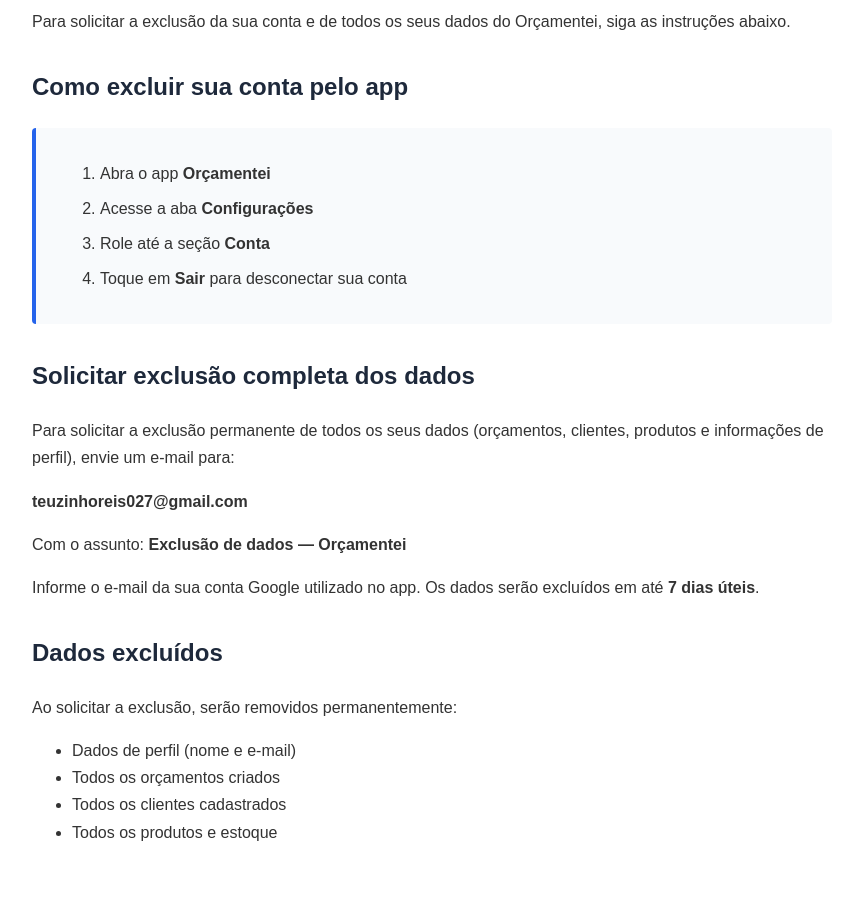
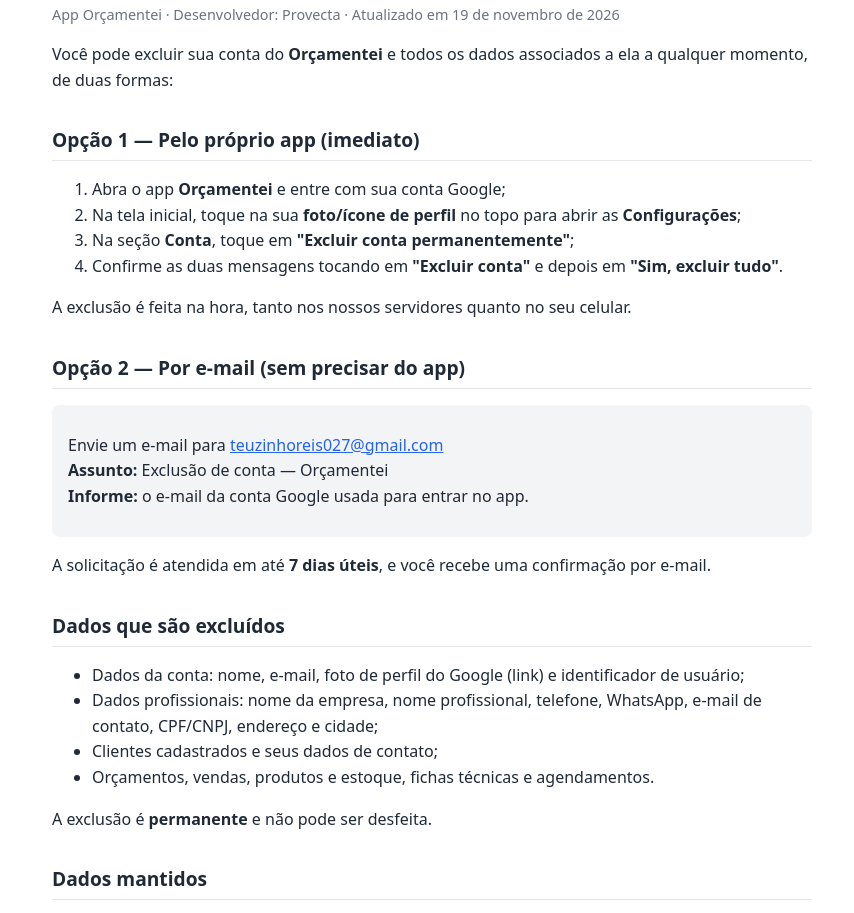
Before and after one commit to MateusDosReisF/orcamentei-privacy, a plain HTML site: page delete-account.html in a window 1280 px wide. Shown: the part 108-1021 px from the top of the page, without its empty margins (208-1062 px from the left). Before the commit the page ends 994 px from the top, so only its background shows below. Drawn offline with Linux system fonts and the light colour scheme.

Commit message:
Revise delete-account.html for clarity and design
Updated the delete account page with new instructions and styling.

```diff
--- a/delete-account.html
+++ b/delete-account.html
@@ -1,45 +1,59 @@
 <!DOCTYPE html>
 <html lang="pt-BR">
 <head>
-<meta charset="UTF-8">
-<meta name="viewport" content="width=device-width, initial-scale=1.0">
+<meta charset="utf-8">
+<meta name="viewport" content="width=device-width, initial-scale=1">
 <title>Exclusão de Conta — Orçamentei</title>
 <style>
-  body { font-family: Arial, sans-serif; max-width: 800px; margin: 40px auto; padding: 0 20px; color: #333; line-height: 1.7; }
-  h1 { color: #2563EB; }
-  h2 { color: #1e293b; margin-top: 32px; }
-  .steps { background: #f8fafc; border-left: 4px solid #2563EB; padding: 16px 24px; border-radius: 4px; }
-  .steps li { margin: 8px 0; }
+  body { font-family: system-ui, -apple-system, "Segoe UI", Roboto, sans-serif; max-width: 760px; margin: 0 auto; padding: 24px 18px 60px; line-height: 1.6; color: #1f2937; }
+  h1 { color: #2563EB; margin-bottom: 4px; }
+  h2 { margin-top: 32px; font-size: 1.2rem; border-bottom: 1px solid #e5e7eb; padding-bottom: 4px; }
+  .muted { color: #6b7280; font-size: .9rem; }
+  .box { background: #f3f4f6; border-radius: 8px; padding: 12px 16px; }
+  a { color: #2563EB; }
 </style>
 </head>
 <body>
+
 <h1>Exclusão de Conta — Orçamentei</h1>
+<p class="muted">App Orçamentei · Desenvolvedor: Provecta · Atualizado em 19 de novembro de 2026</p>
 
-<p>Para solicitar a exclusão da sua conta e de todos os seus dados do Orçamentei, siga as instruções abaixo.</p>
+<p>Você pode excluir sua conta do <strong>Orçamentei</strong> e todos os dados associados a ela a qualquer momento, de duas formas:</p>
 
-<h2>Como excluir sua conta pelo app</h2>
-<div class="steps">
+<h2>Opção 1 — Pelo próprio app (imediato)</h2>
 <ol>
-  <li>Abra o app <strong>Orçamentei</strong></li>
-  <li>Acesse a aba <strong>Configurações</strong></li>
-  <li>Role até a seção <strong>Conta</strong></li>
-  <li>Toque em <strong>Sair</strong> para desconectar sua conta</li>
+  <li>Abra o app <strong>Orçamentei</strong> e entre com sua conta Google;</li>
+  <li>Na tela inicial, toque na sua <strong>foto/ícone de perfil</strong> no topo para abrir as <strong>Configurações</strong>;</li>
+  <li>Na seção <strong>Conta</strong>, toque em <strong>"Excluir conta permanentemente"</strong>;</li>
+  <li>Confirme as duas mensagens tocando em <strong>"Excluir conta"</strong> e depois em <strong>"Sim, excluir tudo"</strong>.</li>
 </ol>
+<p>A exclusão é feita na hora, tanto nos nossos servidores quanto no seu celular.</p>
+
+<h2>Opção 2 — Por e-mail (sem precisar do app)</h2>
+<div class="box">
+  <p>Envie um e-mail para <a href="mailto:teuzinhoreis027@gmail.com?subject=Exclus%C3%A3o%20de%20conta%20%E2%80%94%20Or%C3%A7amentei">teuzinhoreis027@gmail.com</a><br>
+  <strong>Assunto:</strong> Exclusão de conta — Orçamentei<br>
+  <strong>Informe:</strong> o e-mail da conta Google usada para entrar no app.</p>
 </div>
+<p>A solicitação é atendida em até <strong>7 dias úteis</strong>, e você recebe uma confirmação por e-mail.</p>
 
-<h2>Solicitar exclusão completa dos dados</h2>
-<p>Para solicitar a exclusão permanente de todos os seus dados (orçamentos, clientes, produtos e informações de perfil), envie um e-mail para:</p>
-<p><strong>teuzinhoreis027@gmail.com</strong></p>
-<p>Com o assunto: <strong>Exclusão de dados — Orçamentei</strong></p>
-<p>Informe o e-mail da sua conta Google utilizado no app. Os dados serão excluídos em até <strong>7 dias úteis</strong>.</p>
+<h2>Dados que são excluídos</h2>
+<ul>
+  <li>Dados da conta: nome, e-mail, foto de perfil do Google (link) e identificador de usuário;</li>
+  <li>Dados profissionais: nome da empresa, nome profissional, telefone, WhatsApp, e-mail de contato, CPF/CNPJ, endereço e cidade;</li>
+  <li>Clientes cadastrados e seus dados de contato;</li>
+  <li>Orçamentos, vendas, produtos e estoque, fichas técnicas e agendamentos.</li>
+</ul>
+<p>A exclusão é <strong>permanente</strong> e não pode ser desfeita.</p>
 
-<h2>Dados excluídos</h2>
-<p>Ao solicitar a exclusão, serão removidos permanentemente:</p>
-<ul>
-  <li>Dados de perfil (nome e e-mail)</li>
-  <li>Todos os orçamentos criados</li>
-  <li>Todos os clientes cadastrados</li>
-  <li>Todos os produtos e estoque</li>
-</ul>
+<h2>Dados mantidos</h2>
+<p>Não mantemos nenhum dado da sua conta depois da exclusão. Cópias de segurança automáticas da infraestrutura de armazenamento, se houver, são eliminadas automaticamente em até <strong>30 dias</strong>.</p>
+<p>As imagens que você escolheu no app (foto de perfil, logotipo e fotos de fichas técnicas) nunca são enviadas aos nossos servidores e ficam apenas no seu celular. Para removê-las por completo, desinstale o app ou limpe os dados dele nas configurações do Android.</p>
+
+<h2>Usou o app sem login?</h2>
+<p>No modo sem login, nenhum dado é enviado aos nossos servidores. Para apagar tudo, basta desinstalar o app ou limpar os dados dele nas configurações do Android.</p>
+
+<p><a href="index.html">Política de Privacidade</a></p>
+
 </body>
 </html>
```
